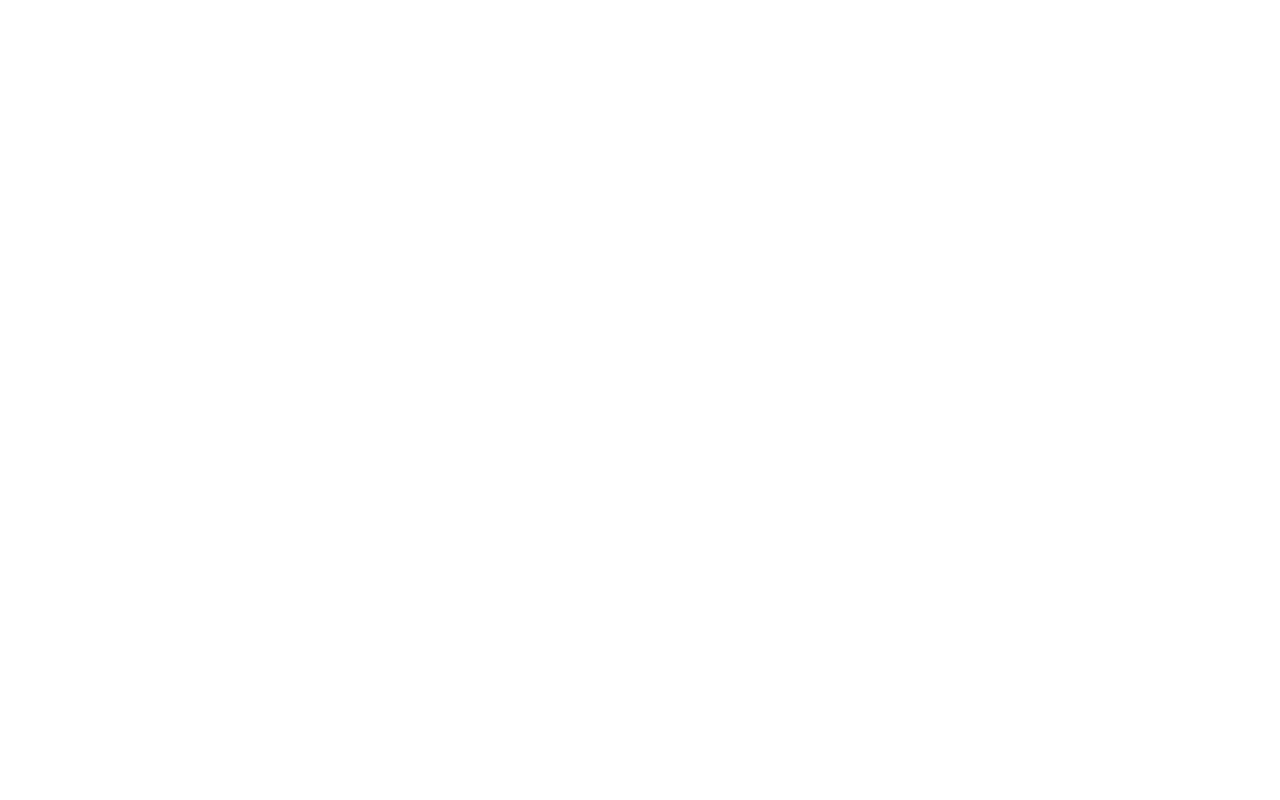
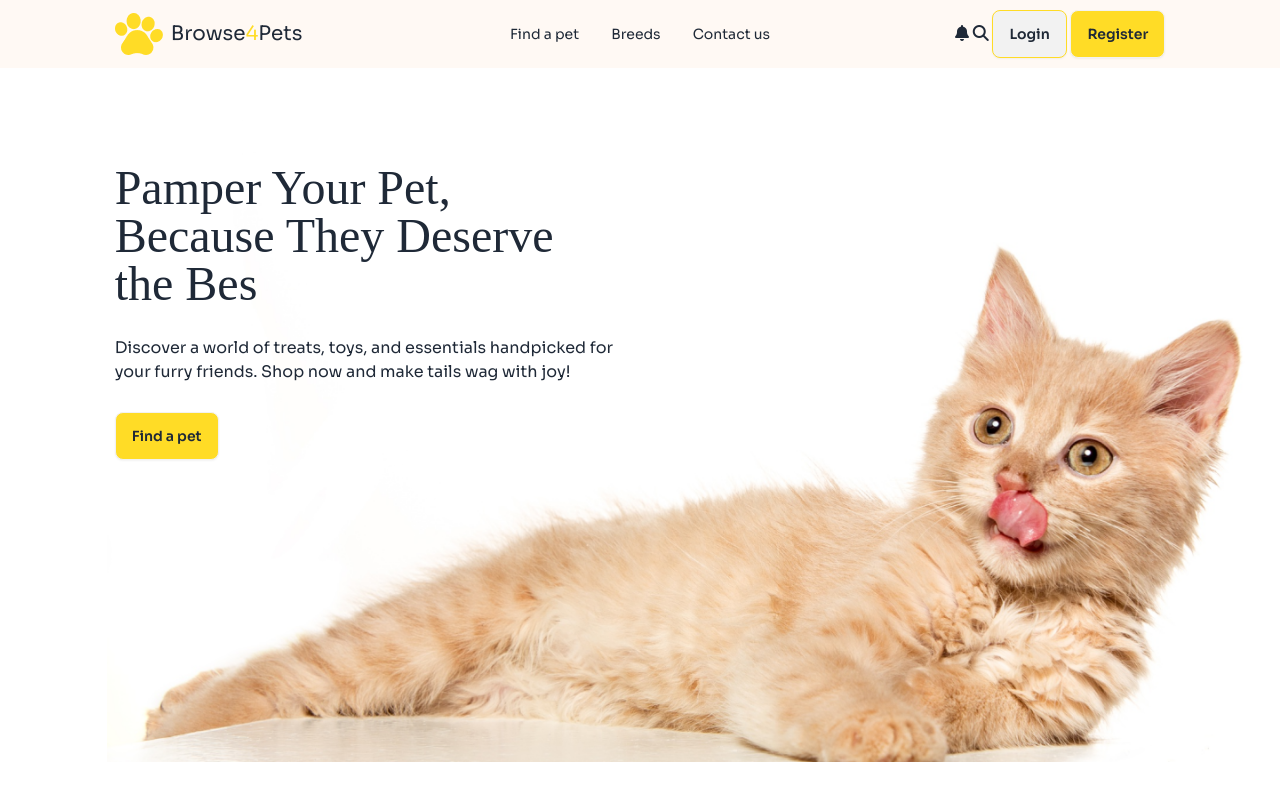
Before and after one commit to akkasali-dev/assignment-3, a plain HTML site: page index.html in a window 1280 px wide. Drawn offline with nearby package versions, Linux system fonts and the light colour scheme; a web font is replaced by a local one.

Commit message:
added header commit

```diff
--- a/index.html
+++ b/index.html
@@ -29,6 +29,7 @@
             extend: {
               colors: {
                 clifford: '#da373d',
+                'btn-primary': '#FFDC26',
               }
             }
           }
@@ -37,7 +38,46 @@
 </head>
 <body>
     <!-- header -->
-     <header></header>
+     <header class="font-sora">
+      <!-- navbar -->
+       <nav class="bg-[#FFF9F4]">
+        <div class="md:w-5/6 mx-auto navbar">
+          <div class="navbar-start gap-2">
+            <img src="./c1-assets/logo-header.png" alt="">
+            <a class="text-xl hidden md:block">Browse<span class="text-[#FFDC26]">4</span>Pets</a>
+          </div>
+          <div class="navbar-center hidden lg:flex">
+            <ul class="menu menu-horizontal px-1">
+              <li><a>Find a pet</a></li>
+              <li><a>Breeds</a></li>
+              <li><a>Contact us</a></li>
+            </ul>
+          </div>
+          <div class="navbar-end">
+            <div class="hidden md:block">
+              <i class="fa-solid fa-bell"></i>
+              <i class="fa-solid fa-magnifying-glass"></i>
+              <a class="btn border-[#FFDC26]">Login</a>
+              <a class="btn bg-btn-primary">Register</a>
+            </div>
+            <div class="block md:hidden">
+              <i class="fa-solid fa-bars"></i>
+            </div>
+          </div>
+        </div>
+       </nav>
+       <!-- hero section -->
+       <div class="md:w-5/6 mx-auto my-24">
+         <div class="relative space-y-7 z-10 mx-2">
+            <h1 class="text-5xl font-adlam">Pamper Your Pet,<br> Because They Deserve <br> the Bes</h1>
+            <p class="">Discover a world of treats, toys, and essentials handpicked for <br> your furry friends. Shop now and make tails wag with joy!</p>
+            <button class="btn bg-btn-primary">Find a pet</button>
+         </div>
+         <div class="absolute top-[450px] md:top-24">
+            <img class="" src="./c1-assets/cat-big.png" alt="">
+         </div>
+      </div>
+    </header>
 
     <!-- main -->
     <main></main>
```
